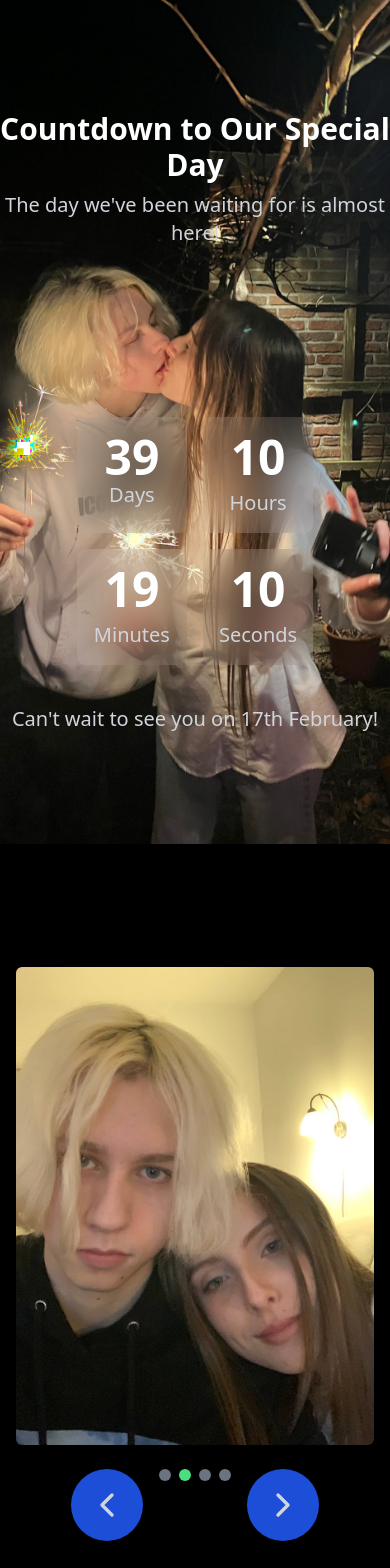
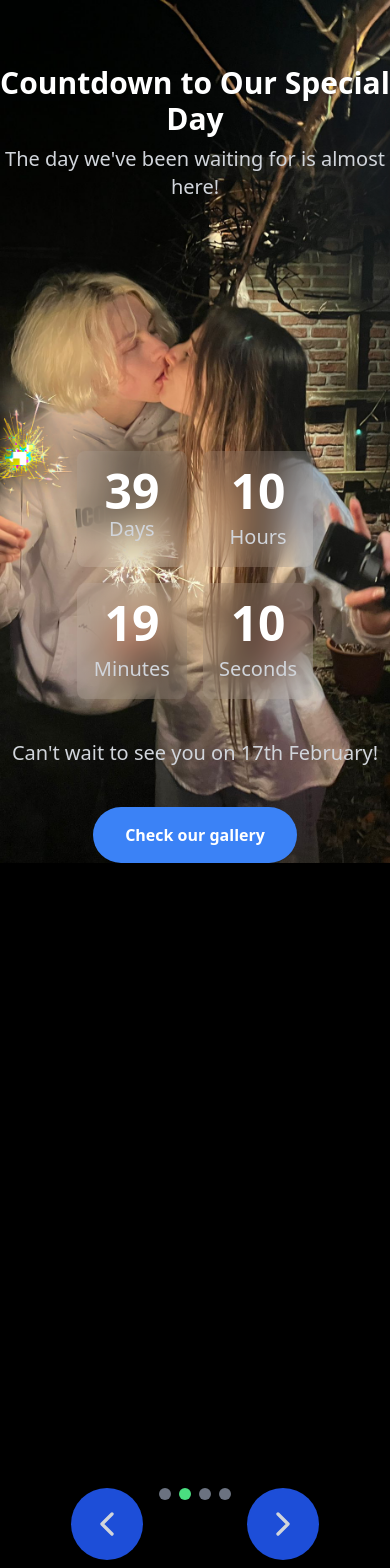
Before and after one commit to workani/danileva, a Next.js app: page / in a window 390 px wide. Shown: the top 1568 px of the page. Built offline with nearby package versions, Linux system fonts and the light colour scheme.

Commit message:
updatet ui(test)

```diff
--- a/pages/index.js
+++ b/pages/index.js
@@ -119,7 +119,12 @@ export default function CombinedComponent() {
         </main>
         <footer className="text-center py-10">
           <p className="text-xl sm:text-2xl text-gray-300">Can't wait to see you on 17th February!</p>
+
+
         </footer>
+         <button className="mt-30 bg-blue-500 hover:bg-blue-700 text-white font-bold py-4 px-8 rounded-full">
+            Check our gallery
+          </button>
       </div>
 
        {/* Image Gallery */}
--- a/styles/globals.css
+++ b/styles/globals.css
@@ -30,44 +30,29 @@ body {
 /* CSS */
 @media only screen and (max-width: 600px) { /* 600px обычно используется как порог для мобильных устройств */
   .countdown-container {
-    padding-top: 130px; /* Добавляет отступ сверху для мобильных устройств */
+    padding-top: 210px; /* Добавляет отступ сверху для мобильных устройств */
+  }
+
   .content-container {
-  /* Add your styles here */
-  /* For example, if you want to add padding: */
-  padding: 20px;
+
+   padding: 20px;
+
+  }
+
+.countdown-text-container  {
+   padding-top: 25px;
+}
+
 
   .image-transition {
     transition: opacity 0.5s ease-in-out;
     opacity: 0; /* Start with an opacity of 0 */
   }
 
-  .image-visible {
-    opacity: 1; /* Fully visible */
+
+
   }
 
-  .button-enter {
-    background-color: blue;
-  }
-
-  .button-enter-active {
-    background-color: red;
-    transition: background-color 500ms ease-in;
-  }
-
-  .button-exit {
-    background-color: red;
-  }
-
-  .button-exit-active {
-    background-color: blue;
-    transition: background-color 500ms ease-in;
-  }
-
-
-
-}
-  }
-}
 
 /* Медиа-запрос для десктопов */
 @media (min-width: 1024px) {
```
